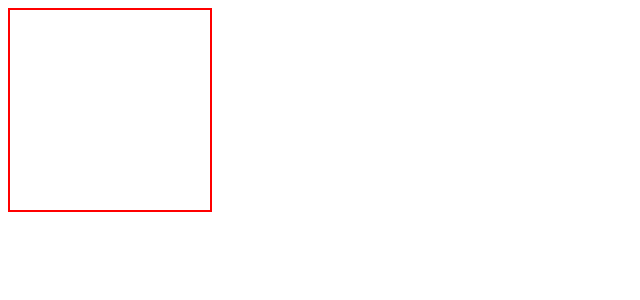
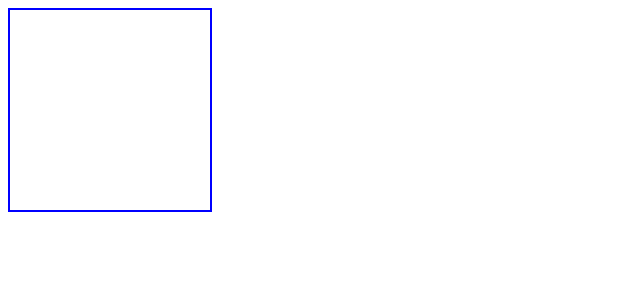
Before and after one commit to amitkummer/zork, a Nuxt app: page / in a window 1280 px wide. Shown: the top 300 px of the page, without its empty margins (0-640 px from the left). Built offline with nearby package versions, Linux system fonts and the light colour scheme.

Commit message:
Add global SCSS file which is included in every page
Set `assets/main.scss` as a global stylesheet that will be included in
every page of the app.

```diff
--- /dev/null
+++ b/assets/main.scss
@@ -0,0 +1,4 @@
+// Main stylesheet.
+
+// Theme Systemization.
+@import 'theme/colors'
--- /dev/null
+++ b/assets/theme/colors.scss
@@ -0,0 +1,6 @@
+:root {
+  // Colors prefixed with b are for backgrounds.
+  // Colors prefixed with f are for foregrounds.
+
+  --color-primary-b: blue;
+}
--- a/components/Container.vue
+++ b/components/Container.vue
@@ -6,7 +6,8 @@ import { ref } from 'vue'
   .container {
 
     &-test {
-      border: 2px solid red;
+      border: 2px solid;
+      border-color: var(--color-primary-b);
       width: 200px;
       height: 200px;
     }
--- a/nuxt.config.ts
+++ b/nuxt.config.ts
@@ -2,5 +2,7 @@ import { defineNuxtConfig } from 'nuxt3'
 
 // https://v3.nuxtjs.org/docs/directory-structure/nuxt.config
 export default defineNuxtConfig({
-
+  css: [
+    '@/assets/main.scss'
+  ]
 })
```
